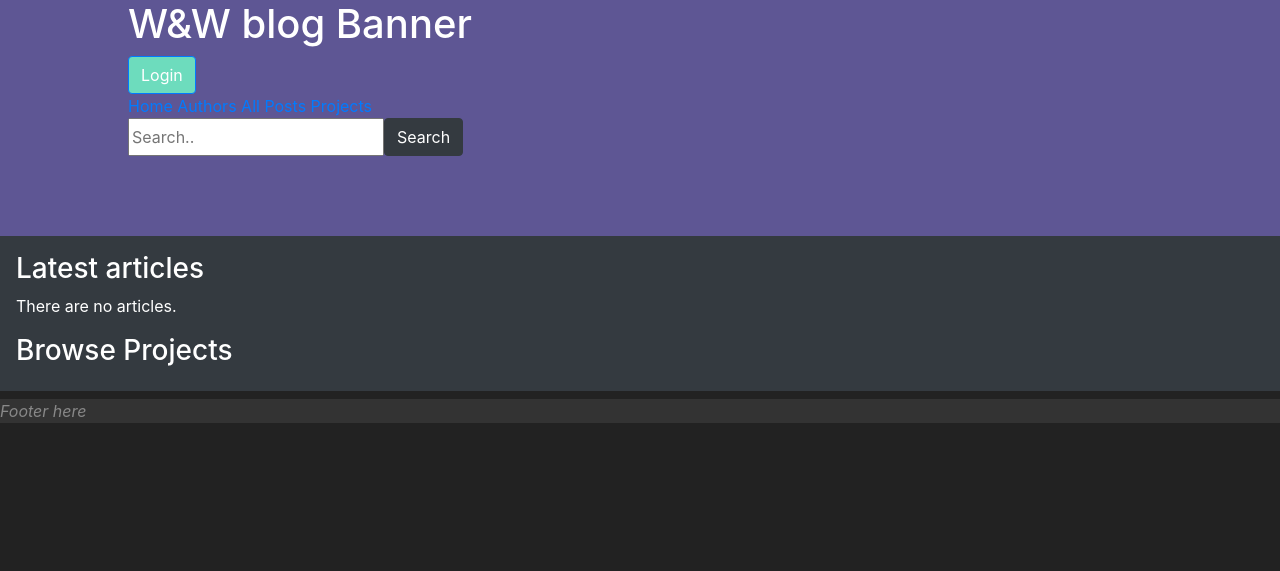
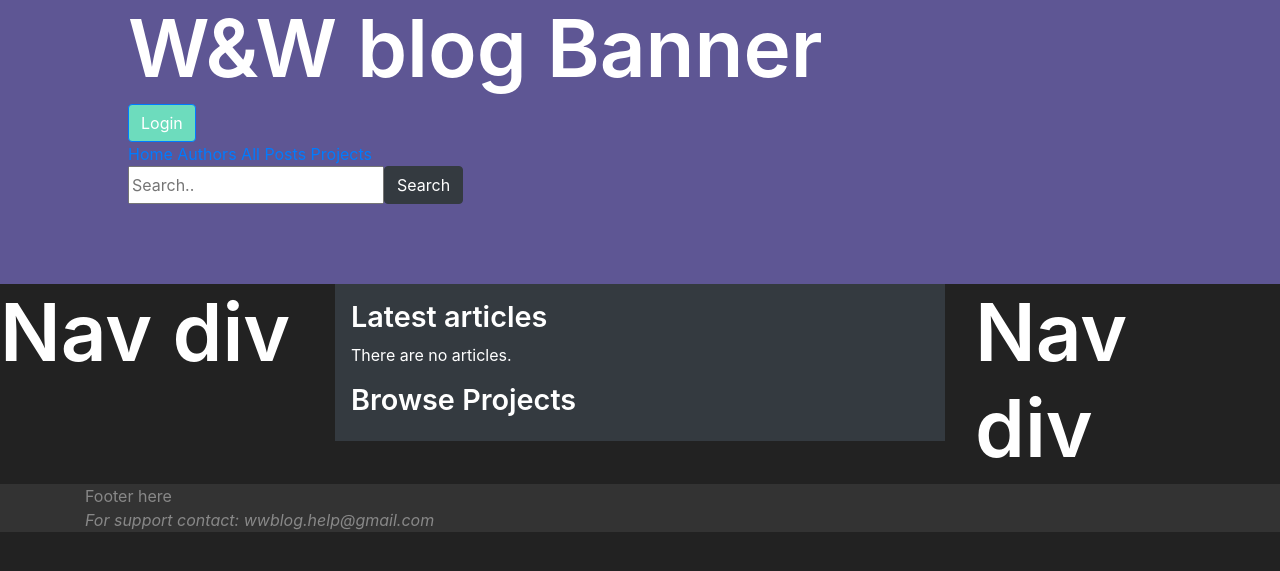
Before and after one commit to SbrowneA/wwblog, a Django app: template wwblog/wwapp/templates/wwapp/index.html in a window 1280 px wide. Shown: the top 571 px of the page. Run offline with Django 3.2, Linux system fonts and the light colour scheme; the template is opened without the code that fills it, so the values that code supplies are empty; some libraries are stand-ins or nearby versions.

Commit message:
Styling base template

```diff
--- a/wwblog/wwapp/templates/wwapp/base.html
+++ b/wwblog/wwapp/templates/wwapp/base.html
@@ -8,19 +8,25 @@
     <link rel="stylesheet" href="https://stackpath.bootstrapcdn.com/bootstrap/4.3.1/css/bootstrap.min.css"
           integrity="sha384-ggOyR0iXCbMQv3Xipma34MD+dH/1fQ784/j6cY/iJTQUOhcWr7x9JvoRxT2MZw1T" crossorigin="anonymous">
     {% load static %}
-
     <link rel="stylesheet" type="text/css" href="{% static 'wwapp/style.css' %}">
+    <link rel="stylesheet" type="text/css" href="{% static 'wwapp/fonts.css' %}">
     <title>{% block title %}W&WBLog{% endblock %}</title>
-
+    {% block head %}
+    {% endblock %}
 </head>
 
+<body class="container-fluid h-100">
+<div class="row max-width ">
+    <div class="banner col-12" id="banner">
 
-<body>
-<div class="banner" id="banner">
         <div class="banner__title">
             <h1 onclick="location.href = '{% url 'wwapp:index' %}'">W&W blog Banner</h1>
-        <button class="button btn btn-primary" id="login-btn" onclick="location.href = '{% url 'wwapp:login' %}'">Login</button>
+            {#            <h1 >{%  %}</h1>#}
+            <button class="button btn btn-primary" id="login-btn" onclick="location.href = '{% url 'wwapp:login' %}'">
+                Login
+            </button>
         </div>
+
         <div class="banner__nav">
             <a href="{% url 'wwapp:index' %}">Home</a>
             <a href="{% url 'wwapp:browse_users' %}">Authors</a>
@@ -31,27 +37,38 @@
                     <input type="text" name="search" placeholder="Search..">
                     <button type="submit" name="search_btn" value="search_text" class="btn btn-dark">Search</button>
                 </div>
+            </div>
+        </div>
 
     </div>
 </div>
+
+
+<div class="row max-width h-100">
+
+    <div class="nav col-3">
+        <h1>Nav div</h1>
     </div>
 
-<div class="content" , id="content" , name="content">
-    {#    <div class="row justify-content-center">#}
-
-
-    {#        <div class="col-8">#}
+    <div class="content col-6" , id="content" ,>
         <div class="p-3 mb-2 bg-dark text-whit">
             {% block content %}
             {% endblock %}
         </div>
-    {#    </div>#}
+    </div>
+
+    <div class="aside col-3">
+        <h1>Nav div</h1>
+    </div>
 
 </div>
 
 
-<footer>
-    <i>Footer here</i>
+<footer class="footer row max-width">
+    <div class="container">
+        Footer here<br>
+        <i>For support contact: wwblog.help@gmail.com</i>
+    </div>
 </footer>
 
 
```
Also changed, not shown: wwblog/comands.txt (+41 -1 lines). Lines whose indentation alone changed are shown as unchanged.
